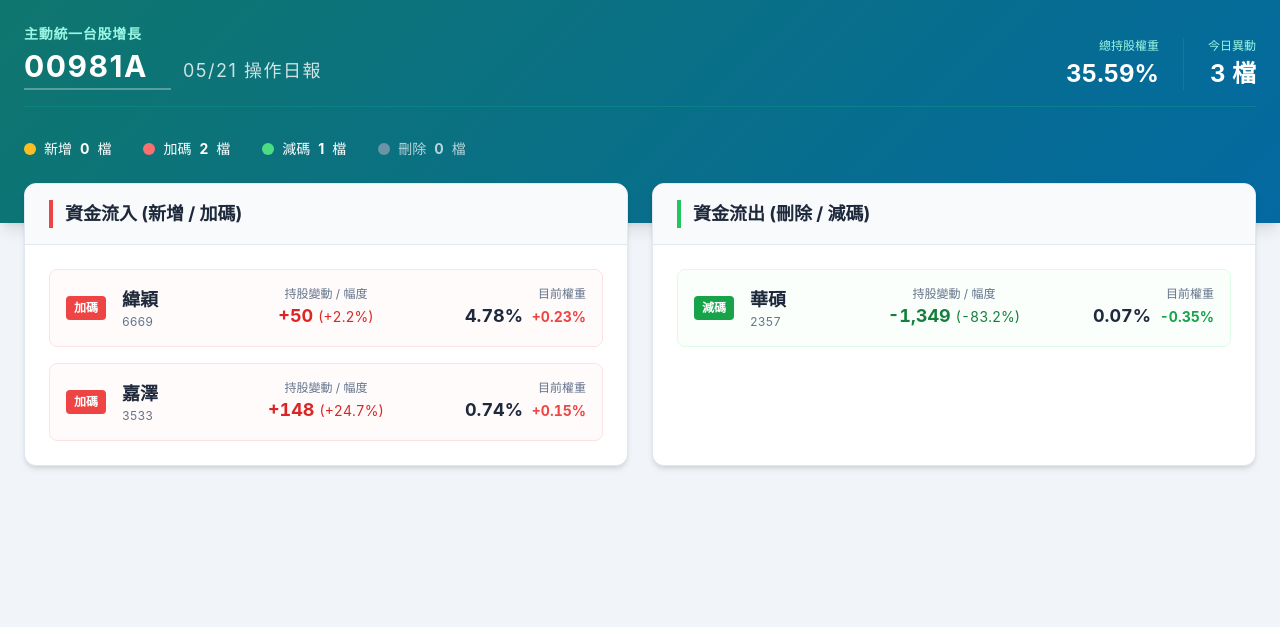
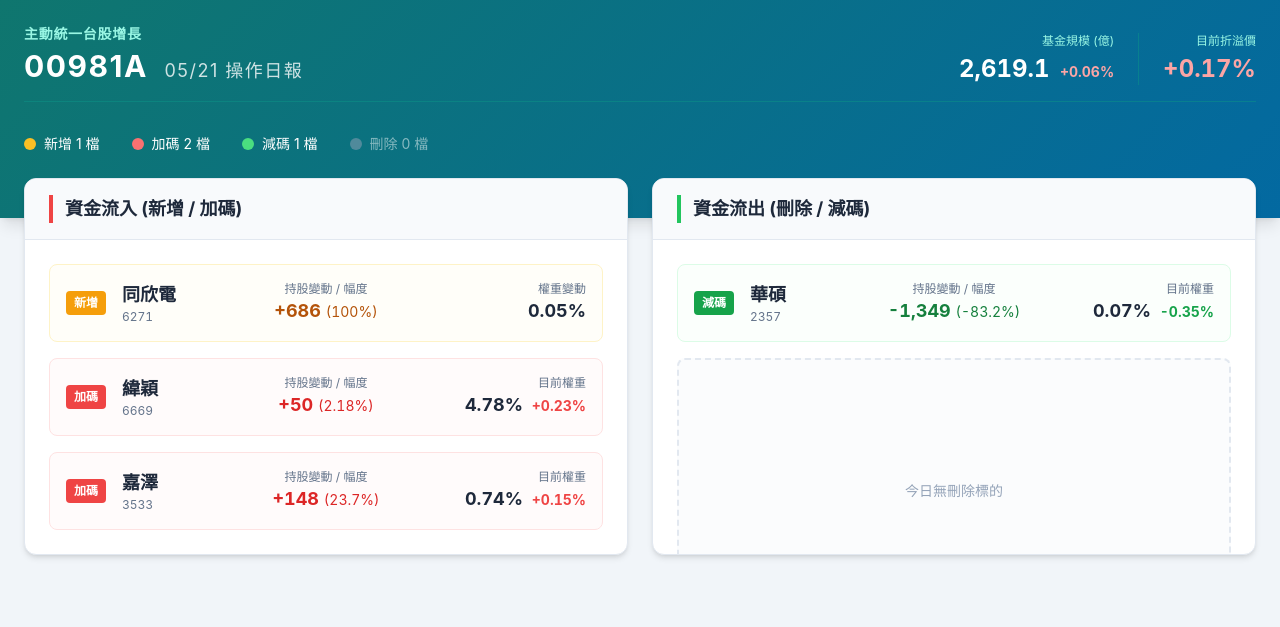
Before and after one commit to twfcinv-svg/Active-ETF, a plain HTML site: page index.html in a window 1280 px wide. Drawn offline with nearby package versions, Linux system fonts and the light colour scheme.

Commit message:
Update index.html

```diff
--- a/index.html
+++ b/index.html
@@ -3,12 +3,12 @@
 <head>
     <meta charset="UTF-8">
     <meta name="viewport" content="width=device-width, initial-scale=1.0">
-    <title>主動型 ETF 專業決策儀表板</title>
+    <title>00981A 主動統一台股增長 - 專業決策儀表板</title>
     <script src="https://cdn.tailwindcss.com"></script>
     <style>
         body { font-family: -apple-system, BlinkMacSystemFont, "Segoe UI", Roboto, Arial, sans-serif; }
         .num-font { font-family: 'Din Alternate', 'SF Pro Display', sans-serif; font-variant-numeric: tabular-nums; }
-        /* 自訂漸層背景 (保留原本的專業色調) */
+        /* 自訂漸層背景 */
         .bg-corporate-gradient { background: linear-gradient(135deg, #0f766e 0%, #0369a1 100%); }
     </style>
 </head>
@@ -18,32 +18,27 @@
         <div class="max-w-7xl mx-auto">
             <div class="flex justify-between items-end mb-8 border-b border-teal-600/50 pb-4">
                 <div>
-                    <div class="text-teal-200 text-sm font-semibold tracking-wider mb-1" id="etfTitle">主動型台股 ETF</div>
-                    <h1 class="text-3xl font-bold tracking-wider flex items-center gap-3">
-                        <select id="etfSelector" class="bg-transparent border-b-2 border-white/30 focus:outline-none focus:border-white cursor-pointer pb-1 appearance-none pr-4">
-                            <option value="" disabled selected>載入中...</option>
-                        </select>
-                        <span id="dateDisplay" class="text-lg font-normal opacity-80 mt-1">--/-- 操作日報</span>
-                    </h1>
+                    <div class="text-teal-200 text-sm font-semibold tracking-wider mb-1">主動統一台股增長</div>
+                    <h1 class="text-3xl font-bold tracking-wider">00981A <span class="text-lg font-normal ml-2 opacity-80">05/21 操作日報</span></h1>
                 </div>
                 <div class="flex gap-6 text-right">
                     <div>
-                        <div class="text-teal-200 text-xs mb-1">總持股權重</div>
-                        <div class="text-2xl font-bold num-font" id="totalWeightDisplay">--%</div>
+                        <div class="text-teal-200 text-xs mb-1">基金規模 (億)</div>
+                        <div class="text-2xl font-bold num-font">2,619.1 <span class="text-sm text-red-300 ml-1">+0.06%</span></div>
                     </div>
                     <div class="w-px bg-teal-600/50"></div>
                     <div>
-                        <div class="text-teal-200 text-xs mb-1">今日異動</div>
-                        <div class="text-2xl font-bold num-font text-white" id="totalChangesDisplay">-- 檔</div>
+                        <div class="text-teal-200 text-xs mb-1">目前折溢價</div>
+                        <div class="text-2xl font-bold num-font text-red-300">+0.17%</div>
                     </div>
                 </div>
             </div>
 
             <div class="flex gap-8 text-sm">
-                <div class="flex items-center gap-2"><div class="w-3 h-3 rounded-full bg-amber-400"></div>新增 <span id="countNew" class="font-bold">0</span> 檔</div>
-                <div class="flex items-center gap-2"><div class="w-3 h-3 rounded-full bg-red-400"></div>加碼 <span id="countAdd" class="font-bold">0</span> 檔</div>
-                <div class="flex items-center gap-2"><div class="w-3 h-3 rounded-full bg-green-400"></div>減碼 <span id="countReduce" class="font-bold">0</span> 檔</div>
-                <div class="flex items-center gap-2 opacity-70"><div class="w-3 h-3 rounded-full bg-slate-400"></div>刪除 <span id="countDelete" class="font-bold">0</span> 檔</div>
+                <div class="flex items-center gap-2"><div class="w-3 h-3 rounded-full bg-amber-400"></div>新增 1 檔</div>
+                <div class="flex items-center gap-2"><div class="w-3 h-3 rounded-full bg-red-400"></div>加碼 2 檔</div>
+                <div class="flex items-center gap-2"><div class="w-3 h-3 rounded-full bg-green-400"></div>減碼 1 檔</div>
+                <div class="flex items-center gap-2 opacity-50"><div class="w-3 h-3 rounded-full bg-slate-400"></div>刪除 0 檔</div>
             </div>
         </div>
     </div>
@@ -51,195 +46,100 @@
     <main class="max-w-7xl mx-auto px-6 -mt-10 pb-12">
         <div class="grid grid-cols-1 lg:grid-cols-2 gap-6">
 
-            <div class="bg-white rounded-xl shadow-md border border-slate-200 overflow-hidden flex flex-col">
+            <div class="bg-white rounded-xl shadow-md border border-slate-200 overflow-hidden">
                 <div class="bg-slate-50 border-b border-slate-200 px-6 py-4">
                     <h2 class="text-lg font-bold text-slate-800 border-l-4 border-red-500 pl-3">資金流入 (新增 / 加碼)</h2>
                 </div>
-                <div class="p-6 space-y-4 flex-grow" id="inflowList">
+
+                <div class="p-6 space-y-4">
+                    <div class="flex items-center justify-between p-4 rounded-lg border border-amber-100 bg-amber-50/30 hover:bg-amber-50 transition">
+                        <div class="flex gap-4 items-center w-1/3">
+                            <span class="bg-amber-500 text-white text-xs font-bold px-2 py-1 rounded">新增</span>
+                            <div>
+                                <div class="font-bold text-lg">同欣電</div>
+                                <div class="text-xs text-slate-500 num-font">6271</div>
+                            </div>
+                        </div>
+                        <div class="w-1/3 text-center">
+                            <div class="text-xs text-slate-500">持股變動 / 幅度</div>
+                            <div class="font-bold text-amber-700 num-font text-lg">+686 <span class="text-sm font-normal">(100%)</span></div>
+                        </div>
+                        <div class="w-1/3 text-right">
+                            <div class="text-xs text-slate-500">權重變動</div>
+                            <div class="font-bold num-font text-lg">0.05%</div>
+                        </div>
                     </div>
+
+                    <div class="flex items-center justify-between p-4 rounded-lg border border-red-100 bg-red-50/30 hover:bg-red-50 transition">
+                        <div class="flex gap-4 items-center w-1/3">
+                            <span class="bg-red-500 text-white text-xs font-bold px-2 py-1 rounded">加碼</span>
+                            <div>
+                                <div class="font-bold text-lg">緯穎</div>
+                                <div class="text-xs text-slate-500 num-font">6669</div>
+                            </div>
+                        </div>
+                        <div class="w-1/3 text-center">
+                            <div class="text-xs text-slate-500">持股變動 / 幅度</div>
+                            <div class="font-bold text-red-600 num-font text-lg">+50 <span class="text-sm font-normal">(2.18%)</span></div>
+                        </div>
+                        <div class="w-1/3 text-right">
+                            <div class="text-xs text-slate-500">目前權重</div>
+                            <div class="font-bold num-font text-lg">4.78% <span class="text-sm text-red-500 ml-1">+0.23%</span></div>
+                        </div>
+                    </div>
+
+                    <div class="flex items-center justify-between p-4 rounded-lg border border-red-100 bg-red-50/30 hover:bg-red-50 transition">
+                        <div class="flex gap-4 items-center w-1/3">
+                            <span class="bg-red-500 text-white text-xs font-bold px-2 py-1 rounded">加碼</span>
+                            <div>
+                                <div class="font-bold text-lg">嘉澤</div>
+                                <div class="text-xs text-slate-500 num-font">3533</div>
+                            </div>
+                        </div>
+                        <div class="w-1/3 text-center">
+                            <div class="text-xs text-slate-500">持股變動 / 幅度</div>
+                            <div class="font-bold text-red-600 num-font text-lg">+148 <span class="text-sm font-normal">(23.7%)</span></div>
+                        </div>
+                        <div class="w-1/3 text-right">
+                            <div class="text-xs text-slate-500">目前權重</div>
+                            <div class="font-bold num-font text-lg">0.74% <span class="text-sm text-red-500 ml-1">+0.15%</span></div>
+                        </div>
+                    </div>
+                </div>
             </div>
 
             <div class="bg-white rounded-xl shadow-md border border-slate-200 overflow-hidden flex flex-col">
                 <div class="bg-slate-50 border-b border-slate-200 px-6 py-4">
                     <h2 class="text-lg font-bold text-slate-800 border-l-4 border-green-500 pl-3">資金流出 (刪除 / 減碼)</h2>
                 </div>
-                <div class="p-6 space-y-4 flex-grow" id="outflowList">
+
+                <div class="p-6 space-y-4 flex-grow">
+                    <div class="flex items-center justify-between p-4 rounded-lg border border-green-100 bg-green-50/30 hover:bg-green-50 transition">
+                        <div class="flex gap-4 items-center w-1/3">
+                            <span class="bg-green-600 text-white text-xs font-bold px-2 py-1 rounded">減碼</span>
+                            <div>
+                                <div class="font-bold text-lg">華碩</div>
+                                <div class="text-xs text-slate-500 num-font">2357</div>
+                            </div>
+                        </div>
+                        <div class="w-1/3 text-center">
+                            <div class="text-xs text-slate-500">持股變動 / 幅度</div>
+                            <div class="font-bold text-green-700 num-font text-lg">-1,349 <span class="text-sm font-normal">(-83.2%)</span></div>
+                        </div>
+                        <div class="w-1/3 text-right">
+                            <div class="text-xs text-slate-500">目前權重</div>
+                            <div class="font-bold num-font text-lg">0.07% <span class="text-sm text-green-600 ml-1">-0.35%</span></div>
+                        </div>
                     </div>
+
+                    <div class="h-full min-h-[120px] flex items-center justify-center border-2 border-dashed border-slate-200 rounded-lg bg-slate-50/50 mt-4">
+                        <span class="text-slate-400 text-sm">今日無刪除標的</span>
+                    </div>
+                </div>
             </div>
 
         </div>
     </main>
 
-    <script>
-        async function initDashboard() {
-            try {
-                // 1. 讀取 CSV
-                const response = await fetch('data.csv');
-                const csvData = await response.text();
-                const rows = csvData.split('\n').filter(row => row.trim() !== '').slice(1);
-
-                const data = rows.map(row => {
-                    const cols = row.split(',');
-                    return {
-                        date: cols[0],
-                        etfId: cols[1],
-                        etfName: cols[2],
-                        stockId: cols[3],
-                        stockName: cols[4],
-                        amount: parseInt(cols[6]),
-                        weight: parseFloat(cols[8])
-                    };
-                });
-
-                // 2. 建立下拉選單
-                const etfMap = [...new Set(data.map(d => `${d.etfId}|${d.etfName}`))];
-                const selector = document.getElementById('etfSelector');
-                selector.innerHTML = ''; // 清空預設選項
-
-                etfMap.forEach(etfStr => {
-                    const [id, name] = etfStr.split('|');
-                    const opt = document.createElement('option');
-                    opt.value = id;
-                    opt.textContent = id;
-                    // 下拉選單文字顏色處理 (因背景是透明的)
-                    opt.className = "text-slate-800";
-                    selector.appendChild(opt);
-                });
-
-                // 3. 綁定事件並渲染
-                selector.addEventListener('change', () => renderEtfData(data, selector.value));
-                renderEtfData(data, selector.value); // 初次渲染
-
-            } catch (error) {
-                console.error("資料讀取失敗:", error);
-                document.getElementById('etfTitle').textContent = "請確認 data.csv 是否存在";
-            }
-        }
-
-        function renderEtfData(allData, selectedEtfId) {
-            const etfData = allData.filter(d => d.etfId === selectedEtfId);
-            const dates = [...new Set(etfData.map(d => d.date))].sort();
-
-            const today = dates[dates.length - 1];
-            const yesterday = dates[dates.length - 2];
-
-            const todayStocks = etfData.filter(d => d.date === today);
-            const yesterdayStocks = etfData.filter(d => d.date === yesterday);
-
-            // 更新頂部資訊
-            const formattedDate = `${today.substring(4,6)}/${today.substring(6,8)}`;
-            document.getElementById('etfTitle').textContent = todayStocks[0].etfName;
-            document.getElementById('dateDisplay').textContent = `${formattedDate} 操作日報`;
-            document.getElementById('totalWeightDisplay').textContent = todayStocks.reduce((sum, s) => sum + s.weight, 0).toFixed(2) + '%';
-
-            const inflowList = document.getElementById('inflowList');
-            const outflowList = document.getElementById('outflowList');
-            inflowList.innerHTML = '';
-            outflowList.innerHTML = '';
-
-            let counts = { 'NEW': 0, 'ADD': 0, 'REDUCE': 0, 'DELETE': 0 };
-
-            // 比對邏輯
-            todayStocks.forEach(stock => {
-                const prevVersion = yesterdayStocks.find(s => s.stockId === stock.stockId);
-                let status = '';
-                let diffAmount = 0;
-                let diffWeight = 0;
-                let diffPercent = 0;
-
-                if (!prevVersion) {
-                    status = 'NEW';
-                    diffAmount = stock.amount;
-                    diffWeight = stock.weight;
-                    diffPercent = 100;
-                } else {
-                    diffAmount = stock.amount - prevVersion.amount;
-                    diffWeight = stock.weight - prevVersion.weight;
-                    if (diffAmount > 0) {
-                        status = 'ADD';
-                        diffPercent = (diffAmount / prevVersion.amount) * 100;
-                    } else if (diffAmount < 0) {
-                        status = 'REDUCE';
-                        diffPercent = (Math.abs(diffAmount) / prevVersion.amount) * -100;
-                    }
-                }
-
-                if (status) {
-                    counts[status]++;
-                    const card = createCardHTML(stock, status, diffAmount, diffPercent, stock.weight, diffWeight);
-                    if (status === 'NEW' || status === 'ADD') inflowList.insertAdjacentHTML('beforeend', card);
-                    else outflowList.insertAdjacentHTML('beforeend', card);
-                }
-            });
-
-            yesterdayStocks.forEach(stock => {
-                const todayVersion = todayStocks.find(s => s.stockId === stock.stockId);
-                if (!todayVersion) {
-                    counts['DELETE']++;
-                    const card = createCardHTML(stock, 'DELETE', -stock.amount, -100, 0, -stock.weight);
-                    outflowList.insertAdjacentHTML('beforeend', card);
-                }
-            });
-
-            // 更新統計數字
-            document.getElementById('countNew').textContent = counts['NEW'];
-            document.getElementById('countAdd').textContent = counts['ADD'];
-            document.getElementById('countReduce').textContent = counts['REDUCE'];
-            document.getElementById('countDelete').textContent = counts['DELETE'];
-            document.getElementById('totalChangesDisplay').textContent = Object.values(counts).reduce((a, b) => a + b, 0) + ' 檔';
-
-            // 處理空白狀態
-            if (inflowList.innerHTML === '') inflowList.innerHTML = getEmptyStateHTML('今日無新增或加碼標的');
-            if (outflowList.innerHTML === '') outflowList.innerHTML = getEmptyStateHTML('今日無減碼或刪除標的');
-        }
-
-        // 完全依照第二版的 CSS 類別來產生卡片
-        function createCardHTML(stock, status, diffAmount, diffPercent, currentWeight, diffWeight) {
-            const config = {
-                'NEW': { label: '新增', badge: 'bg-amber-500', border: 'border-amber-100', bg: 'bg-amber-50/30 hover:bg-amber-50', text: 'text-amber-700', wtText: 'text-amber-600' },
-                'ADD': { label: '加碼', badge: 'bg-red-500', border: 'border-red-100', bg: 'bg-red-50/30 hover:bg-red-50', text: 'text-red-600', wtText: 'text-red-500' },
-                'REDUCE': { label: '減碼', badge: 'bg-green-600', border: 'border-green-100', bg: 'bg-green-50/30 hover:bg-green-50', text: 'text-green-700', wtText: 'text-green-600' },
-                'DELETE': { label: '刪除', badge: 'bg-slate-500', border: 'border-slate-200', bg: 'bg-slate-50/50 hover:bg-slate-100', text: 'text-slate-600', wtText: 'text-slate-500' }
-            }[status];
-
-            const sign = diffAmount > 0 ? '+' : '';
-            const percentStr = diffPercent % 1 === 0 ? diffPercent : diffPercent.toFixed(1);
-
-            return `
-                <div class="flex items-center justify-between p-4 rounded-lg border ${config.border} ${config.bg} transition">
-                    <div class="flex gap-4 items-center w-1/3">
-                        <span class="${config.badge} text-white text-xs font-bold px-2 py-1 rounded">${config.label}</span>
-                        <div>
-                            <div class="font-bold text-lg">${stock.stockName}</div>
-                            <div class="text-xs text-slate-500 num-font">${stock.stockId}</div>
-                        </div>
-                    </div>
-                    <div class="w-1/3 text-center">
-                        <div class="text-xs text-slate-500">持股變動 / 幅度</div>
-                        <div class="font-bold ${config.text} num-font text-lg">
-                            ${sign}${diffAmount.toLocaleString()} <span class="text-sm font-normal">(${sign}${percentStr}%)</span>
-                        </div>
-                    </div>
-                    <div class="w-1/3 text-right">
-                        <div class="text-xs text-slate-500">目前權重</div>
-                        <div class="font-bold num-font text-lg">
-                            ${currentWeight.toFixed(2)}% <span class="text-sm ${config.wtText} ml-1">${diffWeight > 0 ? '+' : ''}${diffWeight.toFixed(2)}%</span>
-                        </div>
-                    </div>
-                </div>
-            `;
-        }
-
-        function getEmptyStateHTML(msg) {
-            return `
-                <div class="h-full min-h-[120px] flex items-center justify-center border-2 border-dashed border-slate-200 rounded-lg bg-slate-50/50 mt-4">
-                    <span class="text-slate-400 text-sm">${msg}</span>
-                </div>
-            `;
-        }
-
-        // 啟動應用
-        initDashboard();
-    </script>
 </body>
 </html>
```
